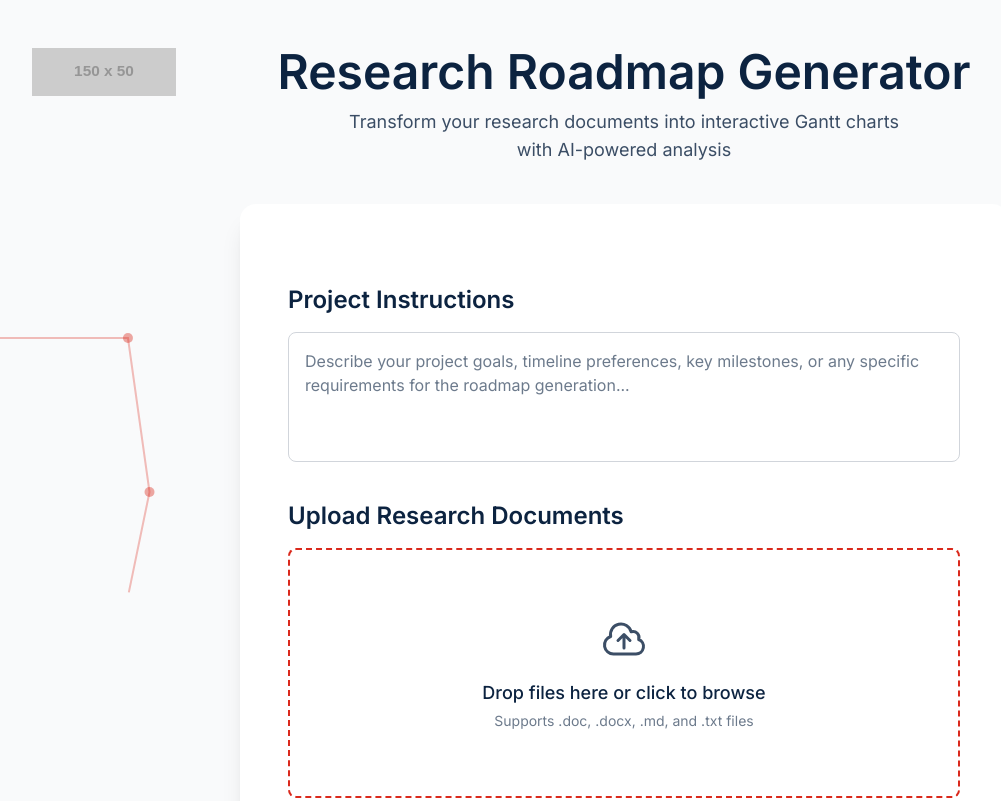
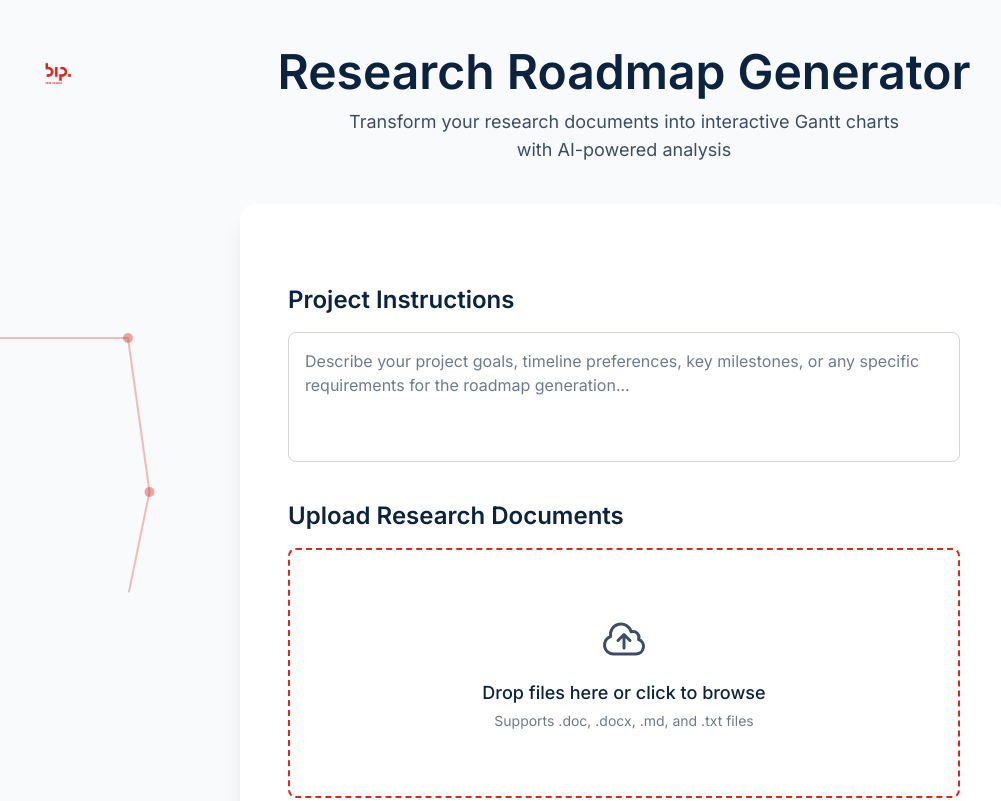
Before and after one commit to mjpensa/Gantt-Restore-2.0, a website: page Public/index.html in a window 1280 px wide. Shown: the top 801 px of the page, without its empty margins (16-1017 px from the left). Drawn offline with nearby package versions, Linux system fonts and the light colour scheme; placeholder pictures from the web are drawn by us.

Commit message:
Push update

```diff
--- a/Public/index.html
+++ b/Public/index.html
@@ -5,7 +5,7 @@
     <meta name="viewport" content="width=device-width, initial-scale=1.0" />
     <title>Dynamic Gantt Chart</title>
 
-    <!-- 1. Load Tailwind CSS (and its "preflight" base styles) FIRST -->
+    <!-- 1. Load Tailwind CSS -->
     <script src="https://cdn.tailwindcss.com"></script>
 
     <!-- 2. Load html2canvas for exporting -->
@@ -16,15 +16,10 @@
       referrerpolicy="no-referrer"
     ></script>
 
-    <!--
-      *** FIX: MOVED STYLESHEET HERE ***
-      Load our custom styles *after* the Tailwind script.
-      This ensures our chart styles (.gantt-grid, .gantt-bar)
-      override Tailwind's base "preflight" resets.
-    -->
+    <!-- 3. Load the original chart styles (must be loaded AFTER Tailwind for overrides) -->
     <link rel="stylesheet" href="/style.css" />
 
-    <!-- 3. Configure Tailwind with custom theme -->
+    <!-- 4. Configure Tailwind with custom theme -->
     <script>
         tailwind.config = {
             theme: {
@@ -45,7 +40,7 @@
         }
     </script>
 
-    <!-- 4. Add custom styles -->
+    <!-- 5. Add custom styles -->
     <style>
         /* Apply the custom text color globally */
         body, h1, h2, p, div, span, label, input::placeholder, textarea::placeholder {
@@ -81,10 +76,9 @@
     <!-- Main container -->
     <div class="relative min-h-screen flex flex-col items-center justify-center p-6 md:p-12">
 
-        <!-- New Logo Header -->
+        <!-- New Logo Header (UPDATED HERE) -->
         <header class="absolute top-8 left-8 md:top-12 md:left-12">
-            <img src="https://placehold.co/150x50/0c2340/FFFFFF?text=BIP+Logo&font=inter" alt="BIP Logo" class="h-12 w-auto"
-                 onerror="this.onerror=null; this.src='https://placehold.co/150x50/0c2340/FFFFFF?text=BIP+Logo&font=inter';">
+            <img src="/bip_logo.png" alt="BIP Logo" class="h-12 w-auto">
         </header>
 
         <!-- Content -->
@@ -101,8 +95,6 @@
 
             <!--
               Main Form
-              This is the original <form> element from your app,
-              styled with the new Tailwind classes.
             -->
             <form id="gantt-form" class="bg-white rounded-2xl shadow-xl p-8 md:p-12 w-full">
 
@@ -124,7 +116,6 @@
 
                     <!--
                       File Dropzone / Input
-                      This now includes the actual <input type="file">
                     -->
                     <!-- MODIFICATION: Added min-h-[250px] to prevent layout shift -->
                     <label for="file-input" class="border-2 border-dashed border-custom-outline rounded-lg p-10 md:p-12 flex flex-col items-center justify-center text-center cursor-pointer hover:bg-gray-50 transition-colors min-h-[250px]">
```
Also changed, not shown: Public/bip_logo.png (added).
